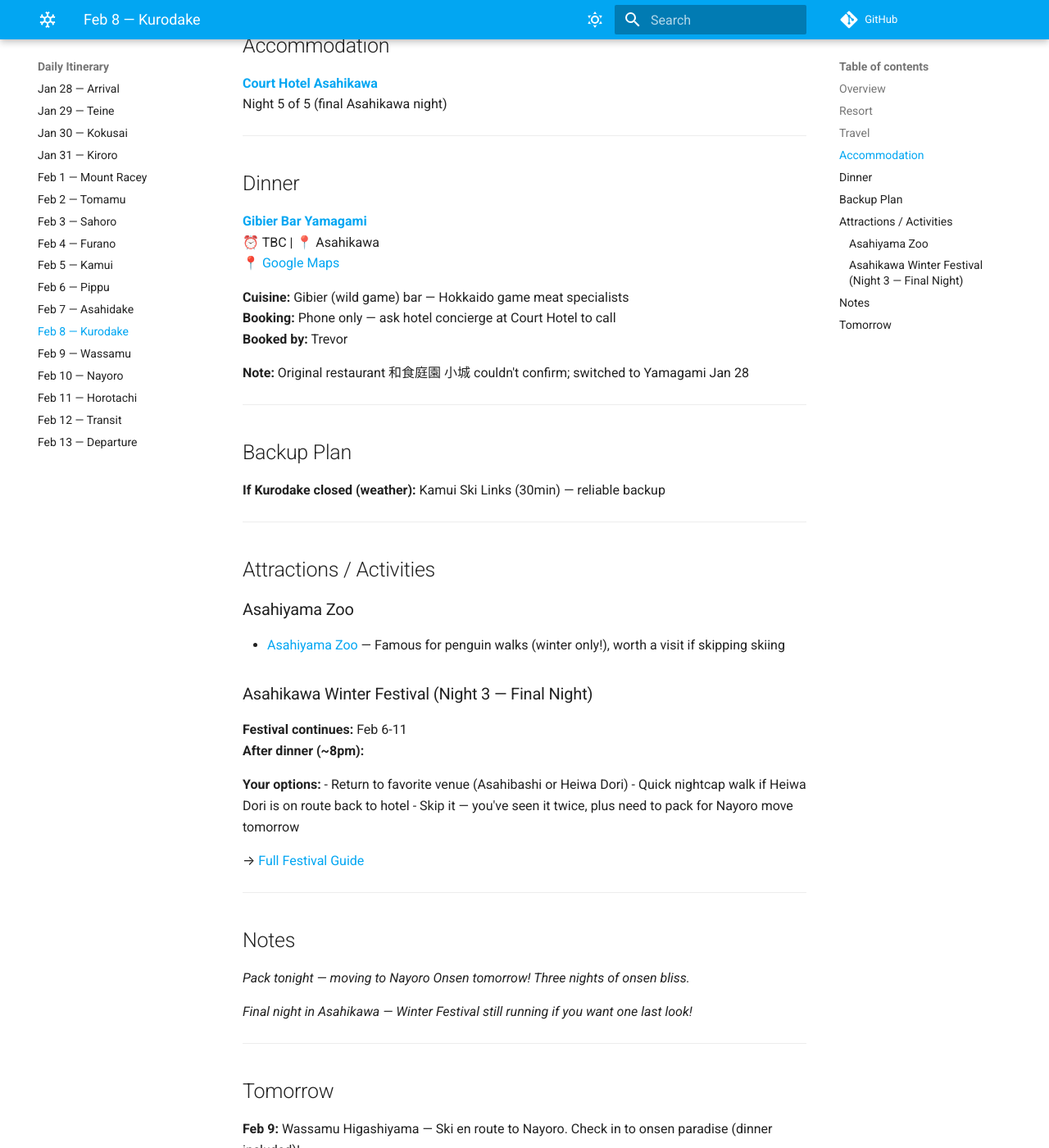
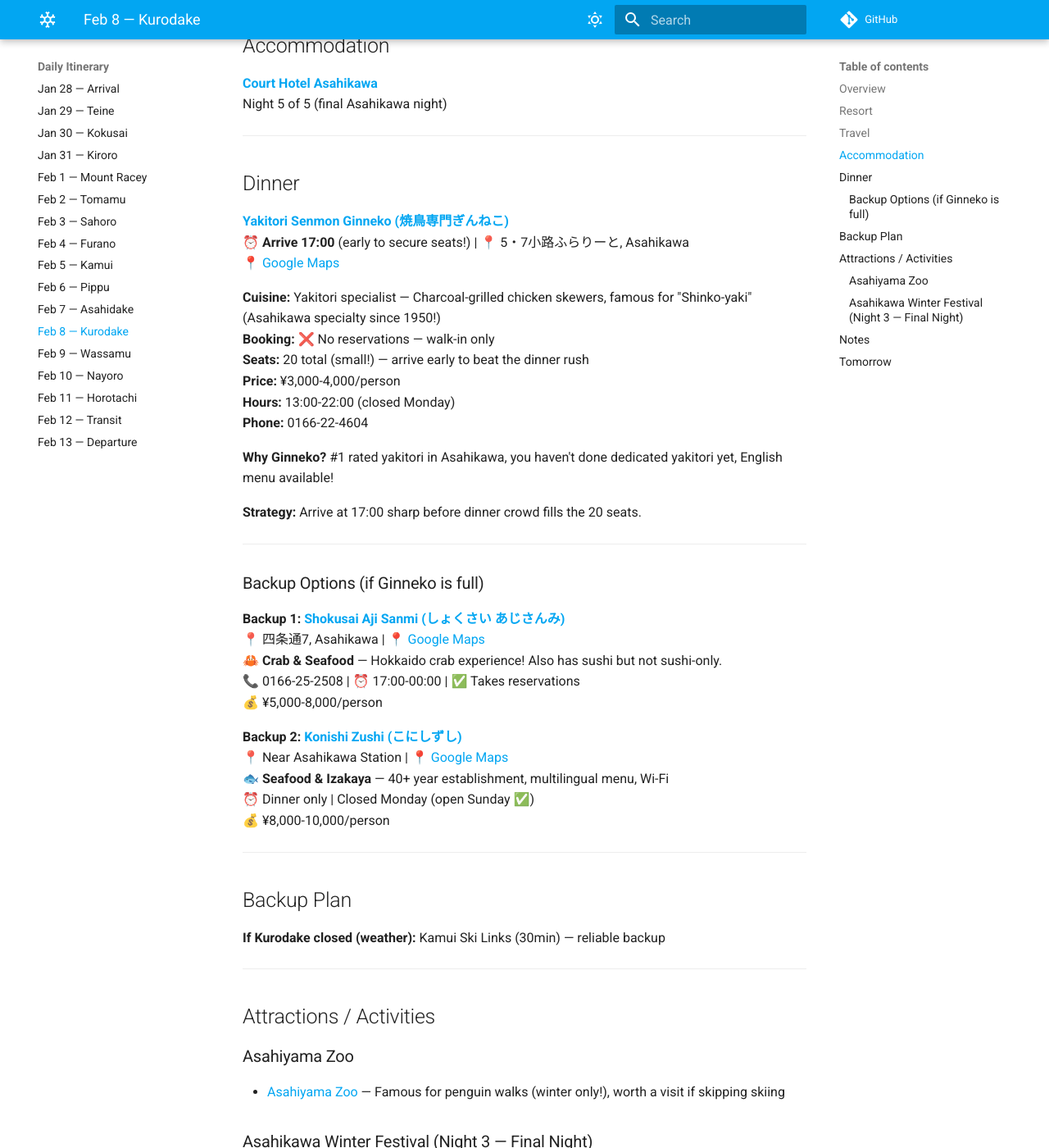
Before and after one commit to madmantim/GSW-26, an MkDocs documentation site: the page built from docs/days/2026-02-08-kurodake.md, in a window 1280 px wide and 1400 px high, scrolled down 962 px. Shown: the whole window at 82% size. Built offline with MkDocs 1.6.1 and Material for MkDocs 9.7.7, drawn with Linux system fonts in a browser that asks for light colours; comment, search, counter and statistics services are not loaded; some of the changed text lies outside the part shown.

Commit message:
Feb 8 dinner: Yakitori Ginneko + backup options

```diff
--- a/docs/days/2026-02-08-kurodake.md
+++ b/docs/days/2026-02-08-kurodake.md
@@ -6,7 +6,7 @@
 
 ## Overview
 
-> **TLDR:** 1.5h drive to Kurodake Ropeway. Remote backcountry feel. Last Asahikawa night — Gibier Bar Yamagami dinner.
+> **TLDR:** 1.5h drive to Kurodake Ropeway. Remote backcountry feel. Last Asahikawa night — Yakitori at Ginneko! 🍗
 
 ---
 
@@ -43,15 +43,36 @@
 
 ## Dinner
 
-**[Gibier Bar Yamagami](https://gibierbar-yamagami.com/)**
-⏰ TBC | 📍 Asahikawa
-[📍 Google Maps](https://maps.google.com/?q=Gibier+Bar+Yamagami+Asahikawa)
+**[Yakitori Senmon Ginneko (焼鳥専門ぎんねこ)](https://www.ginneko.co.jp/)**
+⏰ **Arrive 17:00** (early to secure seats!) | 📍 5・7小路ふらりーと, Asahikawa
+[📍 Google Maps](https://maps.google.com/?q=Yakitori+Senmon+Ginneko+Asahikawa)
 
-**Cuisine:** Gibier (wild game) bar — Hokkaido game meat specialists
-**Booking:** Phone only — ask hotel concierge at Court Hotel to call
-**Booked by:** Trevor
+**Cuisine:** Yakitori specialist — Charcoal-grilled chicken skewers, famous for "Shinko-yaki" (Asahikawa specialty since 1950!)
+**Booking:** ❌ No reservations — walk-in only
+**Seats:** 20 total (small!) — arrive early to beat the dinner rush
+**Price:** ¥3,000-4,000/person
+**Hours:** 13:00-22:00 (closed Monday)
+**Phone:** 0166-22-4604
 
-**Note:** Original restaurant 和食庭園 小城 couldn't confirm; switched to Yamagami Jan 28
+**Why Ginneko?** #1 rated yakitori in Asahikawa, you haven't done dedicated yakitori yet, English menu available!
+
+**Strategy:** Arrive at 17:00 sharp before dinner crowd fills the 20 seats.
+
+---
+
+### Backup Options (if Ginneko is full)
+
+**Backup 1: [Shokusai Aji Sanmi (しょくさい あじさんみ)](https://tabelog.com/en/hokkaido/A0104/A010401/1004480/)**
+📍 四条通7, Asahikawa | [📍 Google Maps](https://maps.google.com/?q=Shokusai+Aji+Sanmi+Asahikawa)
+🦀 **Crab & Seafood** — Hokkaido crab experience! Also has sushi but not sushi-only.
+📞 0166-25-2508 | ⏰ 17:00-00:00 | ✅ Takes reservations
+💰 ¥5,000-8,000/person
+
+**Backup 2: [Konishi Zushi (こにしずし)](https://tabelog.com/en/hokkaido/A0104/A010401/1004739/)**
+📍 Near Asahikawa Station | [📍 Google Maps](https://maps.google.com/?q=Konishi+Zushi+Asahikawa)
+🐟 **Seafood & Izakaya** — 40+ year establishment, multilingual menu, Wi-Fi
+⏰ Dinner only | Closed Monday (open Sunday ✅)
+💰 ¥8,000-10,000/person
 
 ---
 
```
